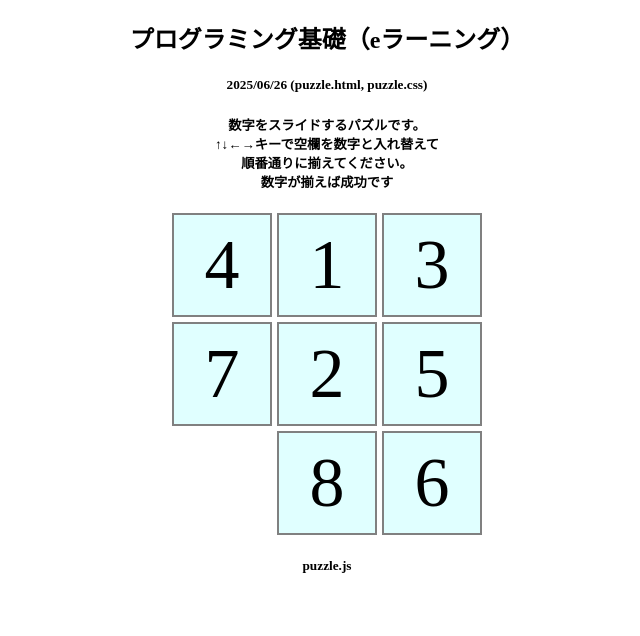
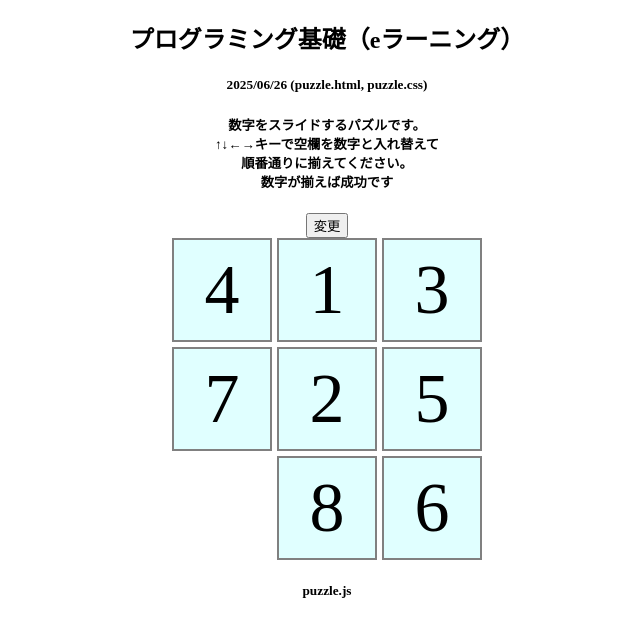
Before and after one commit to Miyaoka-Takeshi/Miyaoka-Takeshi.fnd01, a plain HTML site: page index.html in a window 1280 px wide. Shown: the whole page, without its empty margins (313-953 px from the left). Drawn offline with Linux system fonts and the light colour scheme.

Commit message:
Update index.html

```diff
--- a/index.html
+++ b/index.html
@@ -19,6 +19,13 @@
       数字が揃えば成功です
     </h5>
 
+<!--    <select id="select">
+      <option value="3x3">3x3</option>
+      <option value="4x4">4x4</option>
+    </select>
+-->
+    <button type="button" onclick="change()">変更</button>
+
     <div id="puzzle"></div>
     <script src="puzzle.js"></script>
     <h5>puzzle.js</h5>
```
